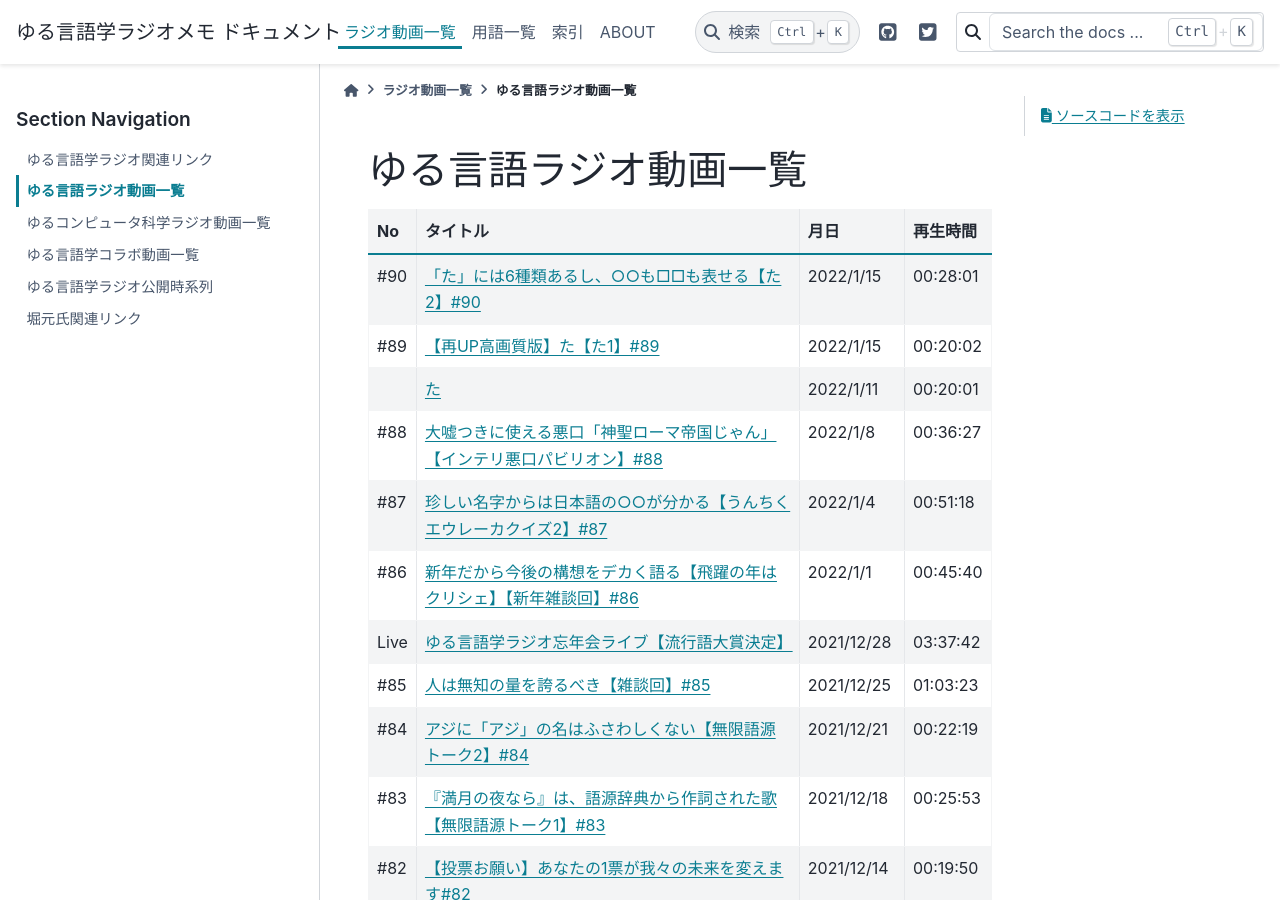
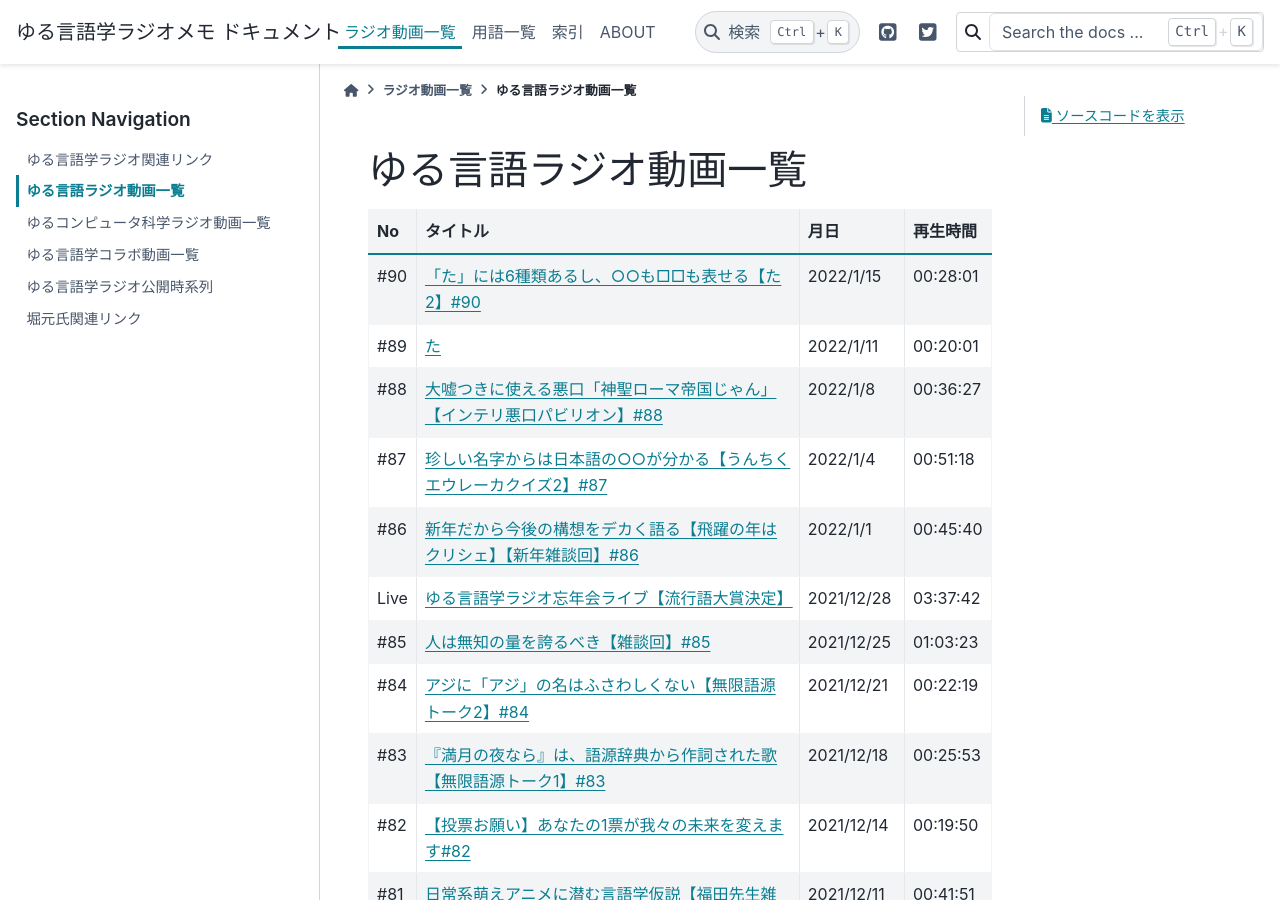
Before and after one commit to mtakagishi/yurugengo, a Sphinx documentation site: the page built from docs/videos/yurugengo_radio_list.rst, in a window 1280 px wide and 900 px high. Built offline with Sphinx 7.4.7 and the PyData theme 0.15.4, drawn with Linux system fonts in a browser that asks for light colours.

Commit message:
微修正

```diff
--- a/docs/videos/yurugengo_radio_list.rst
+++ b/docs/videos/yurugengo_radio_list.rst
@@ -6,9 +6,7 @@
 +======+================================================================================================+============+==========+
 | #90  | `「た」には6種類あるし、○○も□□も表せる【た2】#90`_                                             | 2022/1/15  | 00:28:01 |
 +------+------------------------------------------------------------------------------------------------+------------+----------+
-| #89  | `【再UP高画質版】た【た1】#89`_                                                                | 2022/1/15  | 00:20:02 |
-+------+------------------------------------------------------------------------------------------------+------------+----------+
-|      | `た`_                                                                                          | 2022/1/11  | 00:20:01 |
+| #89  | `た`_                                                                                          | 2022/1/11  | 00:20:01 |
 +------+------------------------------------------------------------------------------------------------+------------+----------+
 | #88  | `大嘘つきに使える悪口「神聖ローマ帝国じゃん」【インテリ悪口パビリオン】#88`_                   | 2022/1/8   | 00:36:27 |
 +------+------------------------------------------------------------------------------------------------+------------+----------+
--- a/docs/words/た.rst
+++ b/docs/words/た.rst
@@ -15,7 +15,6 @@
 * :doc:`ホリモトさん`
 
 .. rubric:: 関連ラジオ
-* `【再UP高画質版】た【た1】#89`_
+* `た`_
 
 .. _た: https://www.youtube.com/watch?v=x1C0FD1XmTk
-.. _【再UP高画質版】た【た1】#89: https://www.youtube.com/watch?v=x1C0FD1XmTk
```
